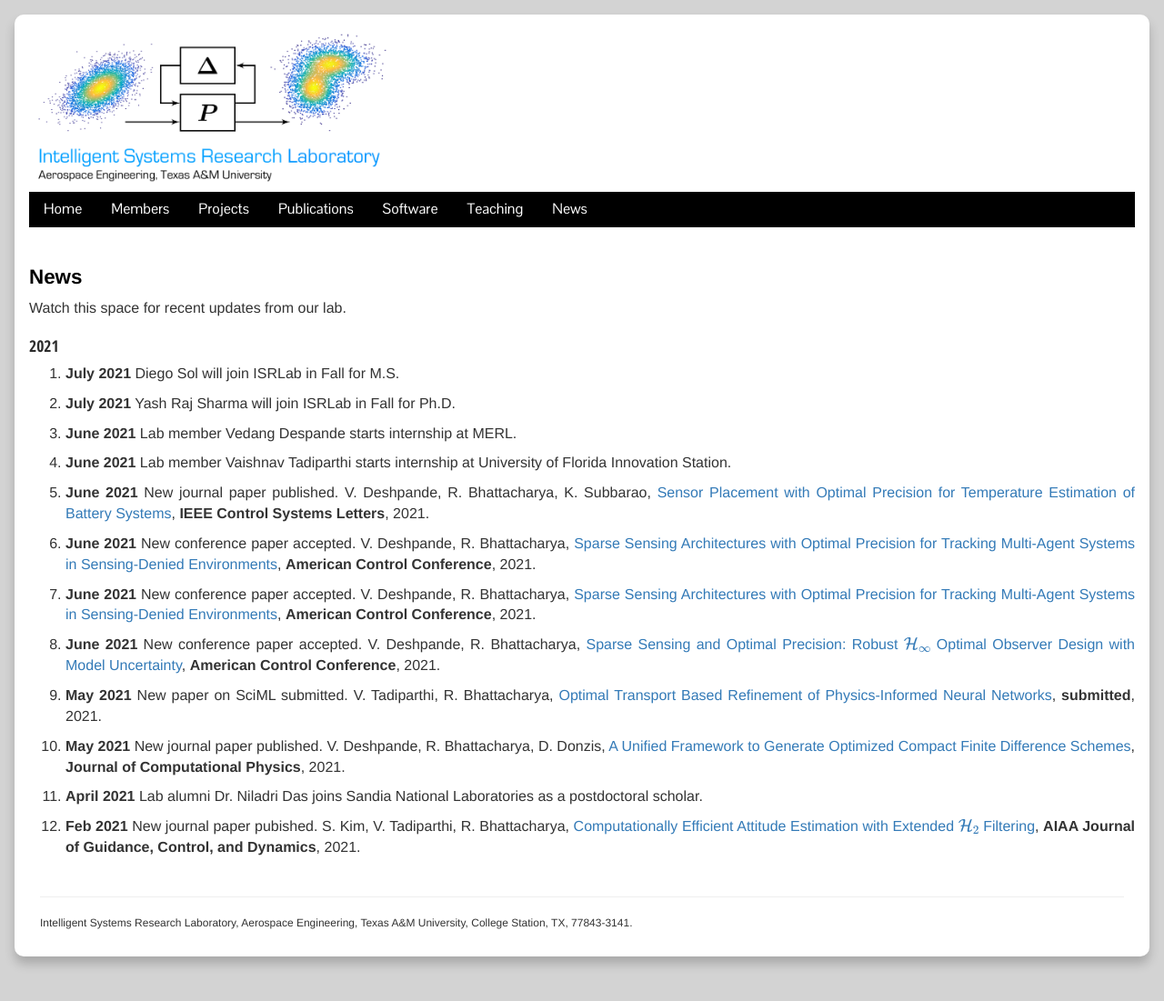
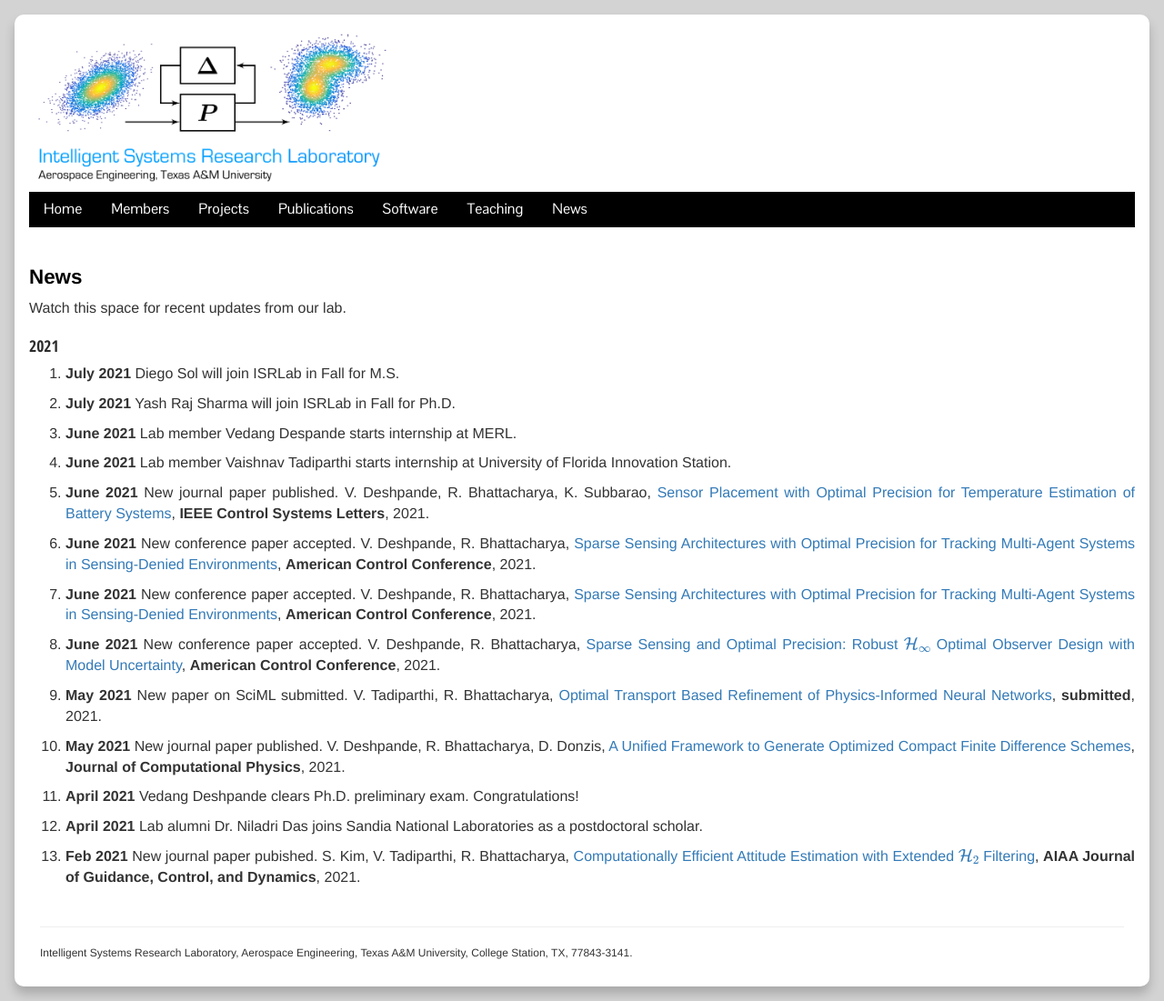
Before and after one commit to isrlab/isrlab.github.io, a Jekyll site: the page built from 07 news.md, in a window 1280 px wide. Shown: the whole page at 91% size. Built offline with Jekyll 4.4.1, drawn with Linux system fonts in a browser that asks for light colours; nearby versions of some CDN libraries; before the commit the page ends 1068 px from its top, so only the background shows below that.

Commit message:
updated news

```diff
--- a/07 news.md
+++ b/07 news.md
@@ -28,6 +28,8 @@
 
 10. **May 2021** New journal paper published. V. Deshpande, R. Bhattacharya, D. Donzis, [A Unified Framework to Generate Optimized Compact Finite Difference Schemes](https://arxiv.org/pdf/1912.07382.pdf), **Journal of Computational Physics**, 2021.
 
-11. **April 2021**  Lab alumni Dr. Niladri Das joins Sandia National Laboratories as a postdoctoral scholar.
+11. **April 2021** Vedang Deshpande clears Ph.D. preliminary exam.  Congratulations!
 
-12. **Feb 2021** New journal paper pubished. S. Kim, V. Tadiparthi, R. Bhattacharya, [Computationally Efficient Attitude Estimation with Extended $$\mathcal{H}_2$$ Filtering](https://arxiv.org/pdf/2006.14385.pdf), **AIAA Journal of Guidance, Control, and Dynamics**, 2021.
+12. **April 2021**  Lab alumni Dr. Niladri Das joins Sandia National Laboratories as a postdoctoral scholar.
+
+13. **Feb 2021** New journal paper pubished. S. Kim, V. Tadiparthi, R. Bhattacharya, [Computationally Efficient Attitude Estimation with Extended $$\mathcal{H}_2$$ Filtering](https://arxiv.org/pdf/2006.14385.pdf), **AIAA Journal of Guidance, Control, and Dynamics**, 2021.
```
